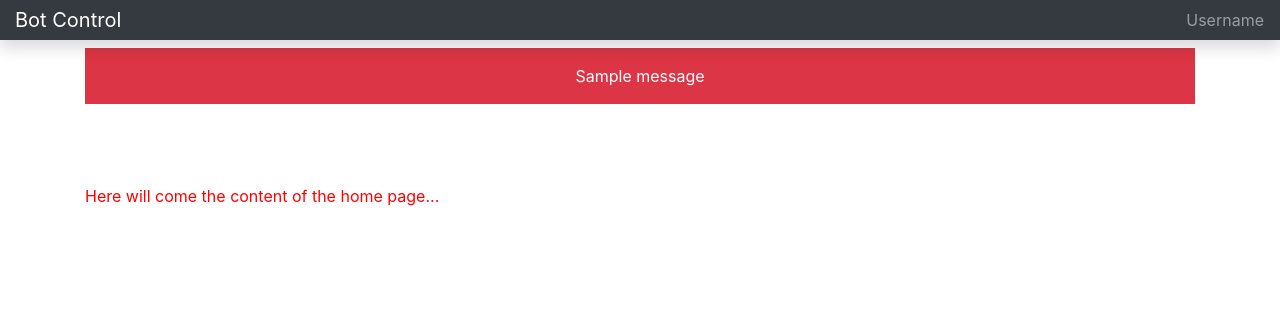
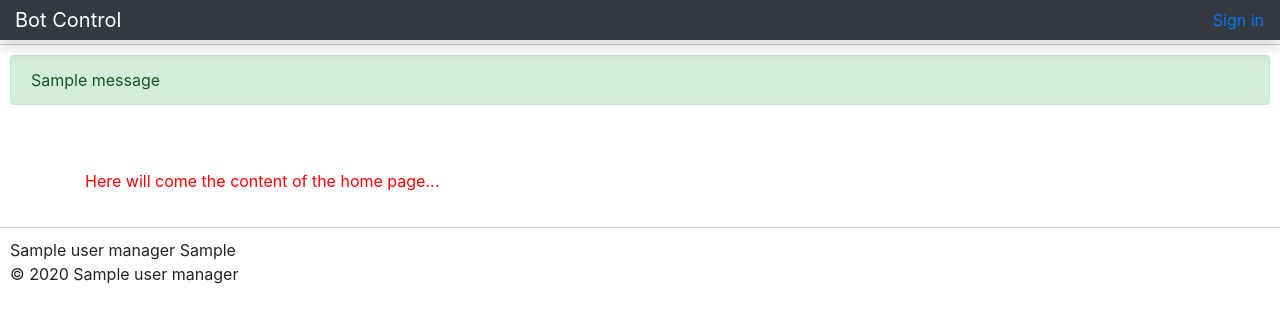
Before and after one commit to colaisr/bot_control, a Flask app: template templates/home.html in a window 1280 px wide. Shown: the top 323 px of the page. Run offline with Flask 2, Linux system fonts and the light colour scheme; the template is opened without the code that fills it: most values are stand-ins (such as "Sample title", 1, 10 or a date in 2020); one stand-in notice (Sample message) is shown; parts of the project's set-up code (start-up, migrations or seed data) failed here and were passed over; some libraries are stand-ins or nearby versions.

Commit message:
home page moved

```diff
--- a/start.py
+++ b/start.py
@@ -30,7 +30,10 @@ class ConfigClass(object):
     MAIL_DEFAULT_SENDER = '"Bot Control" <noreply@example.com>'
 
     # Flask-User settings
-    USER_APP_NAME = "Bot Control 2020"  # Shown in and email templates and page footers
+    USER_APP_NAME = "Bot Control"  # Shown in and email templates and page footers
+    USER_APP_VERSION="1.01"
+    USER_COPYRIGHT_YEAR="2020"
+    USER_CORPORATION_NAME="BotGeeks"
     USER_ENABLE_EMAIL = True  # Enable email authentication
     USER_ENABLE_USERNAME = False  # Disable username authentication
     USER_EMAIL_SENDER_NAME = USER_APP_NAME
@@ -116,8 +119,9 @@ if not User.query.filter(User.email == 'admin@example.com').first():
 @app.route('/')
 def home_page():
     return render_template_string("""
-            {% extends "flask_user_layout.html" %}
+            {% extends "base.html" %}
             {% block content %}
+
                 <h2>{%trans%}Home page{%endtrans%}</h2>
                 <p><a href={{ url_for('user.register') }}>{%trans%}Register{%endtrans%}</a></p>
                 <p><a href={{ url_for('user.login') }}>{%trans%}Sign in{%endtrans%}</a></p>
@@ -138,7 +142,7 @@ def home_page():
 @login_required  # Use of @login_required decorator
 def member_page():
     return render_template_string("""
-            {% extends "flask_user_layout.html" %}
+            {% extends "base.html" %}
             {% block content %}
                 <h2>{%trans%}Members page{%endtrans%}</h2>
                 <p><a href={{ url_for('user.register') }}>{%trans%}Register{%endtrans%}</a></p>
--- /dev/null
+++ b/static/base.css
@@ -0,0 +1,4 @@
+hr { border-color: #cccccc; margin: 0; }
+.no-margins { margin: 0px; }
+.with-margins { margin: 10px; }
+.col-centered { float: none; margin: 0 auto; }
--- a/templates/base.html
+++ b/templates/base.html
@@ -1,52 +1,97 @@
-<!doctype html>
+<!DOCTYPE html>
 <html lang="en">
+<head>
+    <meta charset="utf-8">
+    <meta content="IE=edge" http-equiv="X-UA-Compatible">
+    <meta content="width=device-width, initial-scale=1, shrink-to-fit=no" name="viewport">
+    <title>{{ user_manager.USER_APP_NAME }}</title>
 
-<head>
-    <!-- Required meta tags -->
-    <meta charset="utf-8">
-    <meta content="width=device-width, initial-scale=1, shrink-to-fit=no" name="viewport">
+    <!-- Styles -->
+    <link href="{{ url_for('static', filename='bootstrap.min.css') }}" rel="stylesheet">
+    <link rel="stylesheet" href="{{ url_for('static', filename='base.css') }}">
 
-    <!-- Bootstrap CSS -->
-    <link href="{{ url_for('static', filename='bootstrap.min.css') }}" rel="stylesheet">
 
-    <title>{% block title %}{% endblock %}</title>
+    {# *** Allow sub-templates to insert extra html to the head section *** #}
+    {% block extra_css %}{% endblock %}
 </head>
 
+
 <body>
+{% block body %}
+
 <nav class="navbar navbar-dark fixed-top bg-dark flex-md-nowrap p-0 shadow">
     <a class="navbar-brand col-sm-3 col-md-2 mr-0" href="/">Bot Control</a>
 
     <ul class="navbar-nav px-3">
         <li class="nav-item text-nowrap">
-            <a class="nav-link">Username</a>
+            {% if call_or_get(current_user.is_authenticated) %}
+            <a href="{{ url_for('user.edit_user_profile') }}">{{ current_user.username or current_user.email }}</a>
+            &nbsp; | &nbsp;
+            <a href="{{ url_for('user.logout') }}">{%trans%}Sign out{%endtrans%}</a>
+            {% else %}
+            <a href="{{ url_for('user.login') }}">{%trans%}Sign in{%endtrans%}</a>
+            {% endif %}
         </li>
     </ul>
 
 
 </nav>
 
-<!-- Button trigger modal -->
-<br>
-<br>
+<!-- <div class="clearfix with-margins" id="header-div">
+    <div class="pull-left"><a href="/"><h1 class="no-margins">{{ user_manager.USER_APP_NAME }}</h1></a></div>
+    <div class="pull-right">
+        {% if call_or_get(current_user.is_authenticated) %}
+        <a href="{{ url_for('user.edit_user_profile') }}">{{ current_user.username or current_user.email }}</a>
+        &nbsp; | &nbsp;
+        <a href="{{ url_for('user.logout') }}">{%trans%}Sign out{%endtrans%}</a>
+        {% else %}
+        <a href="{{ url_for('user.login') }}">{%trans%}Sign in{%endtrans%}</a>
+        {% endif %}
+    </div>
+</div> -->
+{% block menu %}
+<div class="with-margins" id="menu-div">
+    <a href="/">{%trans%}Home page{%endtrans%}</a>
+</div>
+{% endblock %}
+<hr class="no-margins"/>
+
+<div class="with-margins" id="main-div">
+    {# One-time system messages called Flash messages #}
+    {% block flash_messages %}
+    {%- with messages = get_flashed_messages(with_categories=true) -%}
+    {% if messages %}
+    {% for category, message in messages %}
+    {% if category=='error' %}
+    {% set category='danger' %}
+    {% endif %}
+    <div class="alert alert-{{category}}">{{ message|safe }}</div>
+    {% endfor %}
+    {% endif %}
+    {%- endwith %}
+    {% endblock %}
+
+    {% block main %}
+    {% block content %}{% endblock %}
+    {% endblock %}
+</div>
+
+<br/>
+<hr class="no-margins"/>
+<div class="clearfix with-margins" id="footer-div">
+    <div class="pull-left">{{ user_manager.USER_APP_NAME }} {{ user_manager.USER_APP_VERSION }}</div>
+    <div class="pull-right">&copy; {{ user_manager.USER_COPYRIGHT_YEAR }} {{ user_manager.USER_CORPORATION_NAME }}</div>
+</div>
+{% endblock %}
 
 
-{% for message in get_flashed_messages() %}
-<div class="container text-center">
-    <div class="p-3 mb-2 bg-danger text-white">{{ message }}</div>
-</div>
-<br>
-{% endfor %}
+<!-- jQuery (necessary for Bootstrap's JavaScript plugins) -->
+<script src="//code.jquery.com/jquery-1.11.0.min.js"></script>
+<!-- Bootstrap -->
+<script src="//netdna.bootstrapcdn.com/bootstrap/3.1.1/js/bootstrap.min.js"></script>
 
-
-{% block main %}{% endblock %}
-
-
-<!-- Optional JavaScript -->
-<!-- jQuery first, then Popper.js, then Bootstrap JS -->
-<script src="{{ url_for('static', filename='jquery-3.3.1.slim.min.js') }}"></script>
-<script src="{{ url_for('static', filename='popper.min.js') }}"></script>
-<script src="{{ url_for('static', filename='bootstrap.min.js') }}"></script>
+{# *** Allow sub-templates to insert extra html to the bottom of the body *** #}
+{% block extra_js %}{% endblock %}
 
 </body>
-
 </html>
--- a/templates/home.html
+++ b/templates/home.html
@@ -1,9 +1,11 @@
 {% extends 'base.html' %}
 
-{% block title %}Bot control{% endblock %}
+{% block extra_css %}
+<link rel="stylesheet" href="{{ url_for('static', filename='home.css') }}">
+{% endblock %}
 
 {% block main %}
-<link rel="stylesheet" href="{{ url_for('static', filename='home.css') }}">
+
 
 <div class="container">
   <br>
@@ -12,6 +14,9 @@
 </div>
 
 
-  <script src="{{ url_for('static', filename='home.js') }}"></script>
 
 {% endblock %}
+
+{% block extra_js %}
+  <script src="{{ url_for('static', filename='home.js') }}"></script>
+{% endblock %}
```
Also changed, not shown: templates/baseO.html (added, +47 -0 lines).
